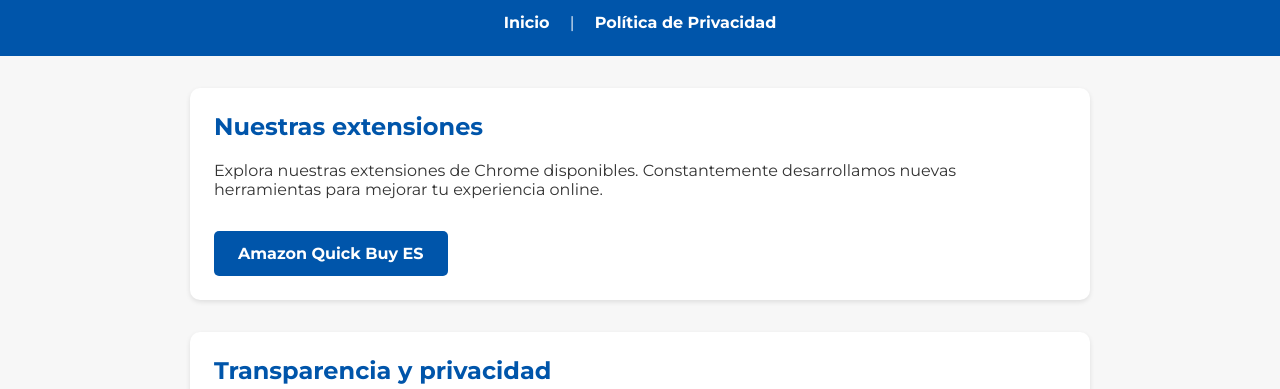
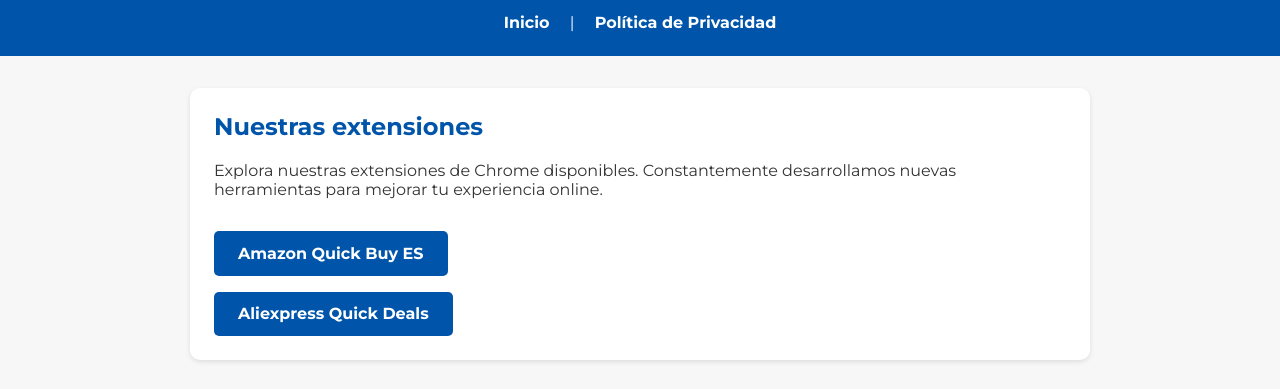
Before and after one commit to elbuscator/devext, a plain HTML site: page index.html in a window 1280 px wide. Shown: the part 361-750 px from the top of the page. Drawn offline with Linux system fonts and the light colour scheme.

Commit message:
Update index.html

```diff
--- a/index.html
+++ b/index.html
@@ -27,6 +27,7 @@
       <p>Explora nuestras extensiones de Chrome disponibles. Constantemente desarrollamos nuevas herramientas para mejorar tu experiencia online.</p>
       <ul>
         <li><a class="button" href="https://chrome.google.com/webstore/detail/amazon-quick-buy-es/XXXXX" target="_blank">Amazon Quick Buy ES</a></li>
+        <li><a class="button" href="https://chromewebstore.google.com/detail/aliexpress-quick-deals/nkllfdggkajalplinopghhndfjjgmidm" target="_blank">Aliexpress Quick Deals</a></li>
         <!-- Aquí puedes añadir más extensiones a medida que las publiques -->
       </ul>
     </section>
```
